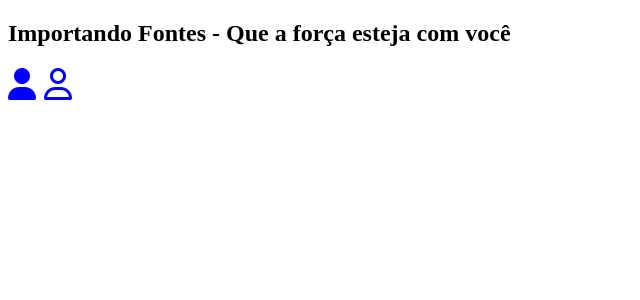
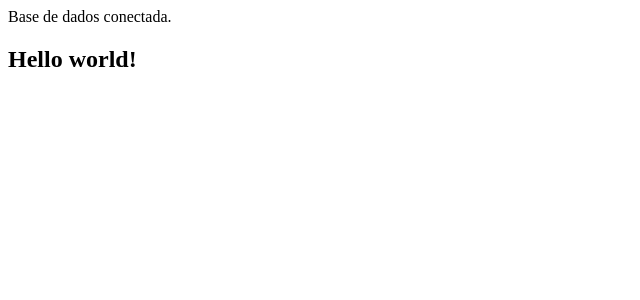
Before and after one commit to Fillipis/php-mvc, a PHP site: page / in a window 1280 px wide. Shown: the top 300 px of the page, without its empty margins (0-640 px from the left). Run offline with PHP 8.4, Linux system fonts and the light colour scheme; some libraries are stand-ins or nearby versions.

Commit message:
criando conexao direta com a base de dados MySql

```diff
--- /dev/null
+++ b/app/config/database.php
@@ -0,0 +1,20 @@
+<?php
+
+    // se for em ambiente de produção, não é ideal exibir erros.
+    error_reporting(0);
+
+    $db_host = 'localhost';
+    $db_user = 'roote';
+    $db_pass = '';
+    $db_name = 'php_mvc';
+
+    $mysqli = new mysqli($db_host, $db_user, $db_pass, $db_name);
+
+    if ($mysqli -> connect_errno) {
+        // echo "Falha so se conectar a base de dados : " . $mysqli -> connect_error;
+        echo "Falha ao se conectar a base de dados.";
+        exit();
+    }else{
+        echo "Base de dados conectada.";
+    }
+?>
--- a/app/index.html
+++ b/app/index.php
@@ -1,3 +1,6 @@
+<?php
+    include_once('config/database.php');
+?>
 <!doctype html>
 <html lang="pt-BR">
 <head>
@@ -7,9 +10,9 @@
     <meta name="description" content="Um simples html para novos projetos.">
     <meta name="author" content="@fillipidev">
     <script src="js/font-awesome.js" crossorigin="anonymous"></script>
-    <link rel="icon" href="/favicon.ico">
-    <link rel="icon" href="/favicon.svg" type="image/svg+xml">
-    <link rel="apple-touch-icon" href="/apple-touch-icon.png">
+    <!-- <link rel="icon" href="/favicon.ico"> -->
+    <!-- <link rel="icon" href="/favicon.svg" type="image/svg+xml"> -->
+    <!-- <link rel="apple-touch-icon" href="/apple-touch-icon.png"> -->
     <link rel="stylesheet" href="css/main.css">
 </head>
 <body>
@@ -20,11 +23,7 @@
         }
     </style>
     <header class="header">
-        <h2>Importando Fontes - Que a força esteja com você</h2>
-        <div class="icones">
-            <i class="fa-solid fa-user"></i>
-            <i class="fa-regular fa-user"></i>
-        </div>
+        <h2>Hello world!</h2>
     </header>
 </body>
 </html>
```
